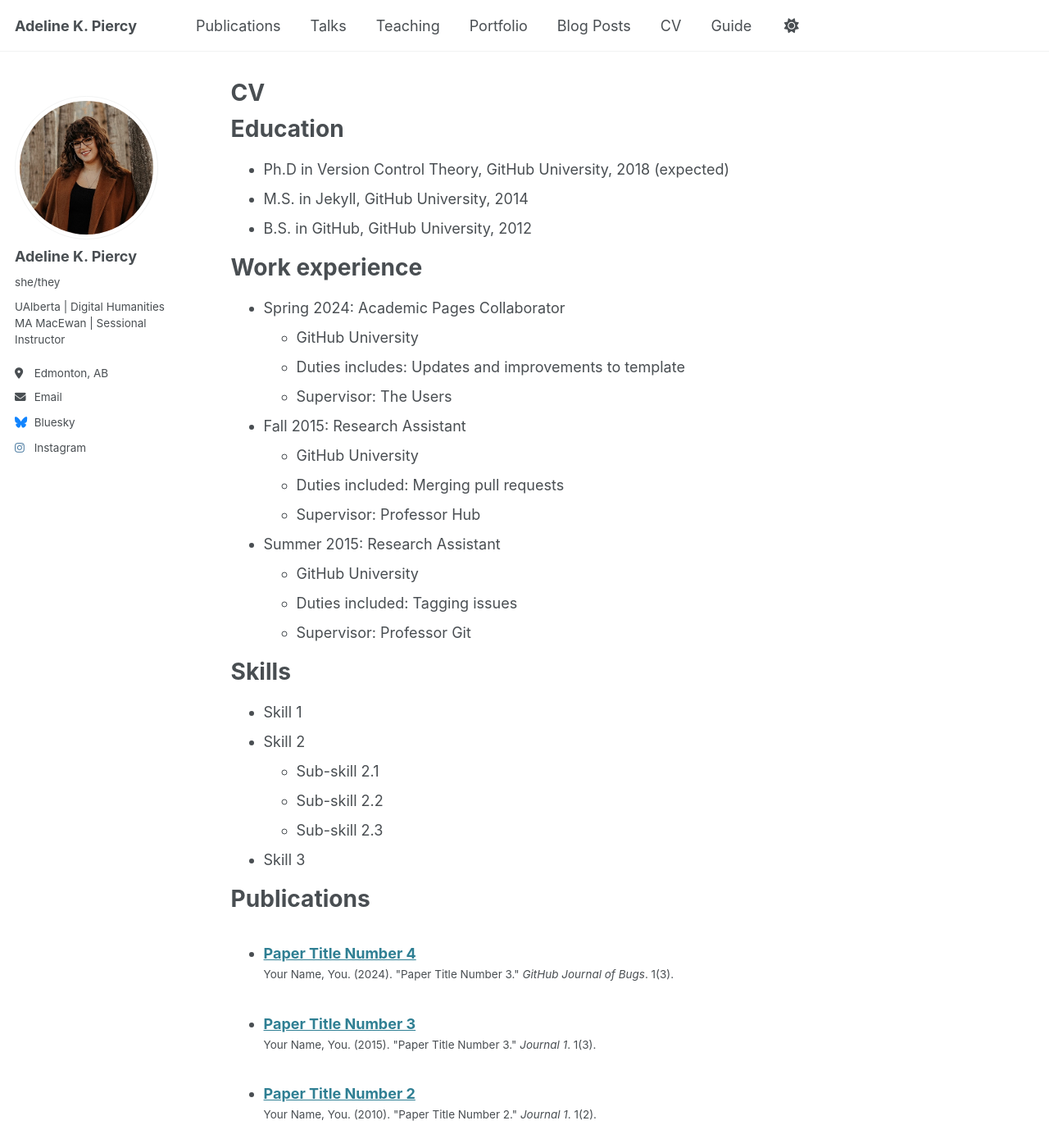
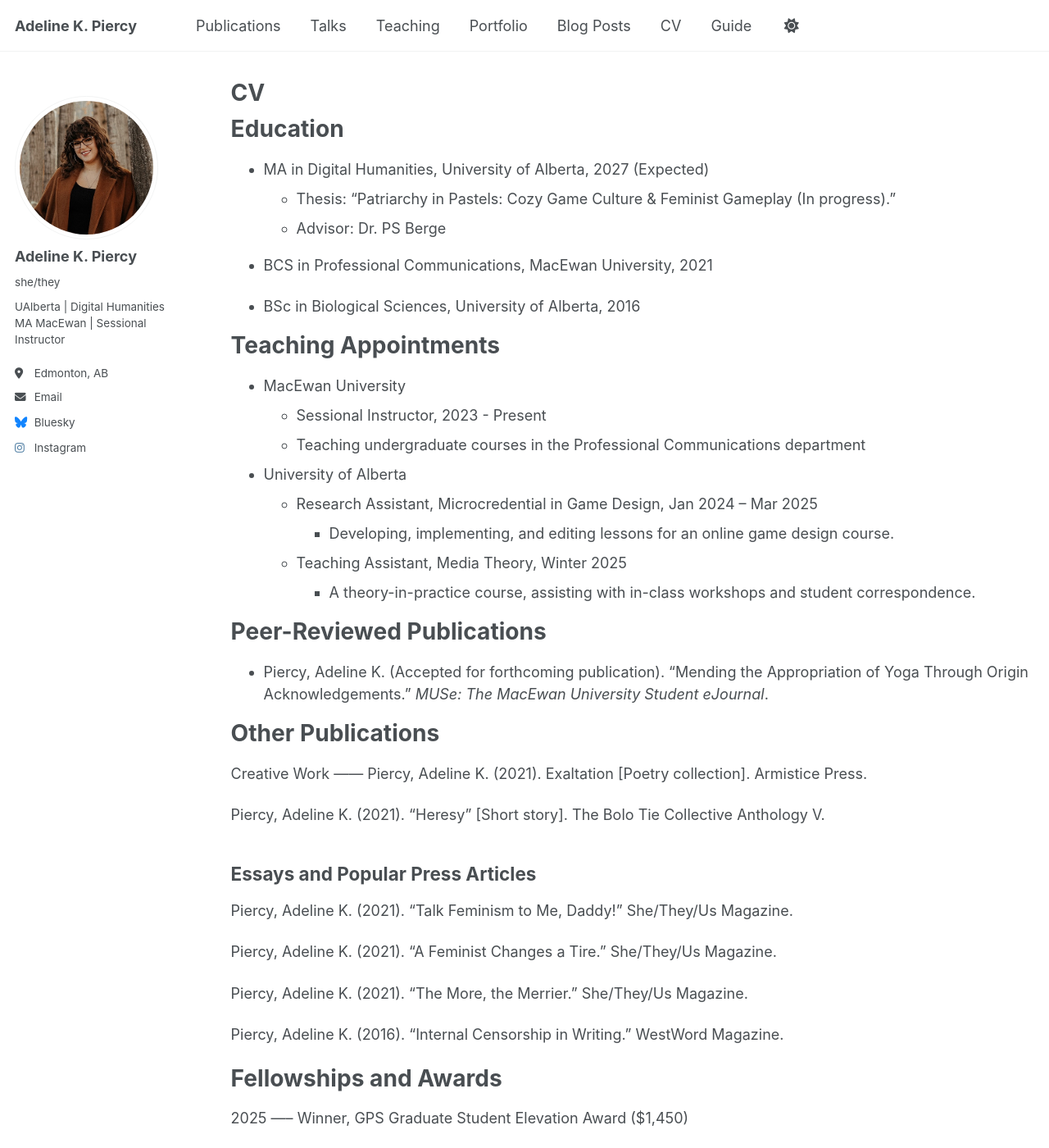
Before and after one commit to akpiercy/me, a Jekyll site: the page built from _pages/cv.md, in a window 1280 px wide and 1400 px high. Shown: the whole window at 82% size. Built offline with Jekyll 4.4.1, drawn with Linux system fonts in a browser that asks for light colours; some of the changed text lies outside the part shown.

Commit message:
Update cv.md

```diff
--- a/_pages/cv.md
+++ b/_pages/cv.md
@@ -11,54 +11,148 @@ redirect_from:
 
 Education
 ======
-* Ph.D in Version Control Theory, GitHub University, 2018 (expected)
-* M.S. in Jekyll, GitHub University, 2014
-* B.S. in GitHub, GitHub University, 2012
+* MA in Digital Humanities, University of Alberta, 2027 (Expected)
+  * Thesis: “Patriarchy in Pastels: Cozy Game Culture & Feminist Gameplay (In progress).”
+  * Advisor: Dr. PS Berge
 
-Work experience
+* BCS in Professional Communications, MacEwan University, 2021
+
+* BSc in Biological Sciences, University of Alberta, 2016
+
+
+Teaching Appointments
 ======
-* Spring 2024: Academic Pages Collaborator
-  * GitHub University
-  * Duties includes: Updates and improvements to template
-  * Supervisor: The Users
+* MacEwan University
+  * Sessional Instructor, 2023 - Present
+  * Teaching undergraduate courses in the Professional Communications department
 
-* Fall 2015: Research Assistant
-  * GitHub University
-  * Duties included: Merging pull requests
-  * Supervisor: Professor Hub
+* University of Alberta
+  * Research Assistant, Microcredential in Game Design, Jan 2024 – Mar 2025
+    * Developing, implementing, and editing lessons for an online game design course.
 
-* Summer 2015: Research Assistant
-  * GitHub University
-  * Duties included: Tagging issues
-  * Supervisor: Professor Git
+  * Teaching Assistant, Media Theory, Winter 2025
+    * A theory-in-practice course, assisting with in-class workshops and student correspondence.
 
-Skills
+Peer-Reviewed Publications
 ======
-* Skill 1
-* Skill 2
-  * Sub-skill 2.1
-  * Sub-skill 2.2
-  * Sub-skill 2.3
-* Skill 3
+* Piercy, Adeline K. (Accepted for forthcoming publication). “Mending the Appropriation of Yoga Through Origin Acknowledgements.” *MUSe: The MacEwan University Student eJournal*.
 
-Publications
+
+Other Publications
 ======
-  <ul>{% for post in site.publications reversed %}
-    {% include archive-single-cv.html %}
-  {% endfor %}</ul>
+Creative Work
+------
+Piercy, Adeline K. (2021). Exaltation [Poetry collection]. Armistice Press.
 
-Talks
+Piercy, Adeline K. (2021). “Heresy” [Short story]. The Bolo Tie Collective Anthology V.
+
+Essays and Popular Press Articles
+------
+Piercy, Adeline K. (2021). “Talk Feminism to Me, Daddy!” She/They/Us Magazine.
+
+Piercy, Adeline K. (2021). “A Feminist Changes a Tire.” She/They/Us Magazine.
+
+Piercy, Adeline K. (2021). “The More, the Merrier.” She/They/Us Magazine.
+
+Piercy, Adeline K. (2016). “Internal Censorship in Writing.” WestWord Magazine.
+
+Fellowships and Awards
 ======
-  <ul>{% for post in site.talks reversed %}
-    {% include archive-single-talk-cv.html  %}
-  {% endfor %}</ul>
+2025
+-----
+Winner, GPS Graduate Student Elevation Award ($1,450)
 
-Teaching
+Winner, Women in Technical and Applied Arts Scholarship ($2,500)
+
+2024
+------
+Winner, Alberta Graduate Excellence Scholarship (AGES) ($12,000)
+
+2023
+-------
+Winner, Digital Humanities Recruitment Scholarship ($5,000)
+
+Nominee, Graduate Entrance Scholarship
+
+2021
+------
+Recipient, Dean’s Medal, MacEwan
+
+2020
+------
+Finalist, Emerge Media Video Awards
+
+2012
+-------
+Winner, Alexander Rutherford Scholarship ($1,000)
+
+Courses Taught
 ======
-  <ul>{% for post in site.teaching reversed %}
-    {% include archive-single-cv.html %}
-  {% endfor %}</ul>
+* MacEwan University
+  * Advanced Business Writing [Online]
+    * Advanced strategic writing for professional contexts including proposals, reports, and professional correspondence.
 
-Service and leadership
+  * Professional Communications
+    * Practical professional communications practices including audience and medium analysis, conflict resolution, and strategic communication.
+
+  * Grammar & Composition Foundations
+    * A foundational course on grammar and writing. Students discuss the effects of English in a colonized country and intersectional effects as a result, including feminist critiques of written and spoken language.
+  * Interpersonal Communications
+    * Theory and practical application of interpersonal communication techniques within online, personal, group, and professional contexts.
+
+  * Writing Fundamentals
+    * Foundational writing and grammar for the public relations program. Students discuss the impacts of English supremacy and collaborate on inclusive methods of communication.
+
+Presentations
 ======
-* Currently signed in to 43 different slack teams
+* “Merging Databases into Interactive Storytelling,” Digital Humanities Student Association Conference, “Dissolving Boundaries,” 2025
+
+* “Min-Maxing Relaxing: Playtime and Privilege in the Post-Pandemic” with Dr. PS Berge, Canadian Game Studies Association Conference, 2025
+
+* Invited Panelist, “New Faculty Learning Community,” Centre for Teaching and Learning, MacEwan University.
+
+* Invited Panelist, “Peer Observation of Teaching Training Part 1,” Centre for Teaching and Learning, MacEwan University.
+
+
+
+Service to University
+======
+* Individual Student Career Mentorship, MacEwan University, 2024 – Present
+
+* Organizer and Panelist, “Queering the Future: Entering the Workforce,” Pride Week with MacEwan University’s Center for Sexual and Gender Diversity, 2024
+
+* Member at Large, Digital Humanities Student Association, University of Alberta, 2024 – Present
+
+* Volunteer, University of Alberta Open House, 2024
+
+* Team Facilitator, University of Alberta Orientation Program, 2014-2015
+
+* Website Manager, The Bolo Tie Collective, MacEwan University, 2020-2021
+
+
+
+Service to the Field
+======
+* Reviewer, Canadian Game Studies Association Conference, 2025
+
+* Organizing Committee, Digital Humanities Student Association Conference, 2025
+
+
+Relevant Professional Experience
+======
+Dig Marketing
+* Digital Content & Communications Manager, 2021-2023
+  •	Managed a small team of writers, including interviewing, hiring, and onboarding employees
+  •	Developed content plans for over 20 clients, following SEO trends reports, and general industry trends
+  •	Created and developed a Communications position and department
+  •	Created and developed Public Relations tactics
+  •	Implemented and trained internal systems for efficient production and productive internal communication
+  •	Developed internal documentation for processes, style guides, and tactics
+
+*She/They/Us Magazine*
+* Section Editor, Lead Copy Editor, 2021
+  •	Collaboratively developed an intersectional feminist topic list
+  •	Wrote and compiled four works for the magazine, including a reading list, a feature article, and two columns
+  •	Content and copy edited the majority of the 64-page magazine
+  •	Developed the copy editing style guide for the project
+  •	Researched market trends and competition
```
